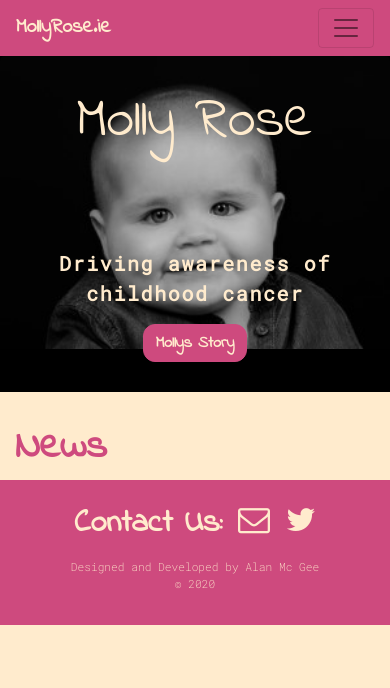
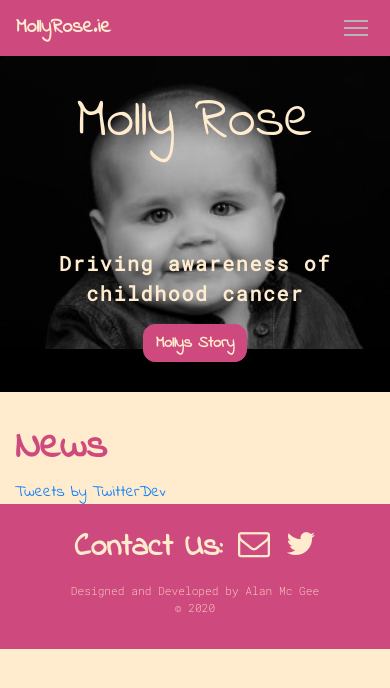
Before and after one commit to alimgee/-mollyrose--in-django, a Django app: page /news/ in a window 390 px wide. Shown: the top 688 px of the page. Run offline with Django 3.2, Linux system fonts and the light colour scheme; data that the repository does not hold is empty; some libraries are stand-ins or nearby versions.

Commit message:
Adding animated nav button and scroll to top button

```diff
--- a/news/templates/news/index.html
+++ b/news/templates/news/index.html
@@ -13,7 +13,7 @@
 <section>
     <div class="container">
         <div class="row">
-            <div class="col">
+            <div class="col-md-8">
                 <h1>News</h1>
                 {% for article in articles%}
 
@@ -23,17 +23,24 @@
                         <div class="card-body">
                             <div class="row">
                                 <div class="small">
-                                    <p class="card-text">
                                     <h6 class="news-header">{{article.name}} <span class="small muted">(source:
                                             {{article.provider}})</span></h6>
-                                    {{article.content}}....</p>
-                                    <div class="small muted ">{{article.date}}</div>
+                                    <p class="card-text"> {{article.content}}....</p>
+                                    <div class="small muted card-text">{{article.date}}</div>
                                 </div>
                             </div>
                         </div>
                     </a>
                 </div>
                 {% endfor %}
+            </div>
+            <div class="col-md-4">
+                <div className="twitter-embed ">
+                    <a class="twitter-timeline" data-theme="dark" data-tweet-limit="3"
+                        data-chrome="noheader nofooter noborder" href="https://twitter.com/mollyrosecancer?">Tweets by
+                        TwitterDev</a>
+                    <script async src="https://platform.twitter.com/widgets.js" charset="utf-8"></script>
+                </div>
             </div>
         </div>
     </div>
--- a/static/css/main.css
+++ b/static/css/main.css
@@ -241,11 +241,57 @@ html{
   scroll-behavior: smooth;
 }
 
-/* animate dropdown menu*/
 
+    /* Hamburger css */
+
+.icon-bar {
+      width: 1.5rem;
+      height: .12rem;
+      background-color: #B6B6B6;
+      display: block;
+      transition: all 0.2s;
+      margin-top: .3rem;
+      margin-bottom: .3rem;
+
+    }
+
+.navbar-toggler {
+      border: none;
+      background: transparent !important;
+      padding-right: .4rem;
+    }
+
+    /* hamburger animation */
+.navbar-toggler .top-bar {
+        transform: rotate(45deg);
+        transform-origin: 10% 10%;
+      }
+
+.navbar-toggler .middle-bar {
+        opacity: 0;
+      }
+
+.navbar-toggler .bottom-bar {
+        transform: rotate(-45deg);
+        transform-origin: 10% 90%;
+      }
+
+.navbar-toggler.collapsed .top-bar {
+        transform: rotate(0);
+      }
+.navbar-toggler.collapsed .middle-bar {
+        opacity: 1;
+      }
+
+.navbar-toggler.collapsed .bottom-bar {
+        transform: rotate(0);
+      }
+
+
+    /* animate dropdown menu*/
 .animate {
-  transition-timing-function: ease-in-out;
-}
+        transition-timing-function: ease-in-out;
+      }
 
 div.signs>p::first-letter{
   text-transform: uppercase;
--- a/templates/base.html
+++ b/templates/base.html
@@ -49,6 +49,8 @@
 
         {% block content %}
         {% endblock %}
+        <button onclick="topFunction()" id="myBtn" title="Go to top">
+            <i class="fa fa-arrow-up" aria-hidden="true"></i></button>
     </main>
     {% include 'includes/footer.html' %}
     <script src="https://cdnjs.cloudflare.com/ajax/libs/popper.js/1.14.3/umd/popper.min.js "></script>
@@ -56,7 +58,26 @@
     {% block postloadjs %}
     {% endblock %}
 
+    <script>
+        mybutton = document.getElementById("myBtn");
 
+        // When the user scrolls down 20px from the top of the document, show the button
+        window.onscroll = function () { scrollFunction() };
+
+        function scrollFunction() {
+                if (document.body.scrollTop > 20 || document.documentElement.scrollTop > 20) {
+                        mybutton.style.display = "block";
+                } else {
+                        mybutton.style.display = "none";
+                }
+        }
+
+        // When the user clicks on the button, scroll to the top of the document
+        function topFunction() {
+                document.body.scrollTop = 0; // For Safari
+                document.documentElement.scrollTop = 0; // For Chrome, Firefox, IE and Opera
+        }
+</script>
 </body>
 
 </html>
--- a/templates/includes/nav.html
+++ b/templates/includes/nav.html
@@ -1,16 +1,20 @@
 <nav class="navbar navbar-expand-md navbar-light">
         <a class="navbar-brand" href="/"><strong>MollyRose.ie</strong></a>
-    <button class="navbar-toggler" type="button" data-toggle="collapse" data-target="#navbarNavAltMarkup"
+        <button class="navbar-toggler collapsed" type="button" data-toggle="collapse" data-target="#navbarNavAltMarkup"
                 aria-controls="navbarNavAltMarkup" aria-expanded="false" aria-label="Toggle navigation">
-        <span class="navbar-toggler-icon"></span>
+                <span class="icon-bar top-bar"></span>
+                <span class="icon-bar middle-bar"></span>
+                <span class="icon-bar bottom-bar"></span>
         </button>
         <div class="collapse navbar-collapse" id="navbarNavAltMarkup">
                 <div class="navbar-nav ml-auto ">
-            <li class="nav-item"><a href="/" title="Go to landing page of site" class="nav-link">Home</a></li>
+                        <li class="nav-item"><a href="/" title="Go to landing page of site" class="nav-link">Home</a>
+                        </li>
                         <li class="nav-item"><a href="/story/" title="Find out more about Molly Rose"
                                         class="nav-link">Mollys Story</a></li>
                         <li class="nav-item"><a href="/childhoodcancer/"
-                    title="Find out more information about Childhood Cancer" class="nav-link">Cancer</a></li>
+                                        title="Find out more information about Childhood Cancer"
+                                        class="nav-link">Cancer</a></li>
                         <li class="nav-item"><a href="/helpout/" title="Ways you can help out" class="nav-link">Helping
                                         Out</a></li>
                         <li class="nav-item"><a href="/news/"
```
Also changed, not shown: main/templates/main/includes/cards.html (+2 -5 lines), main/views.py (+6 -1 lines), news/templates/news/includes/cards.html (deleted, +0 -68 lines), news/templates/news/includes/quote.html (deleted, +0 -9 lines). Lines whose indentation alone changed are shown as unchanged.
